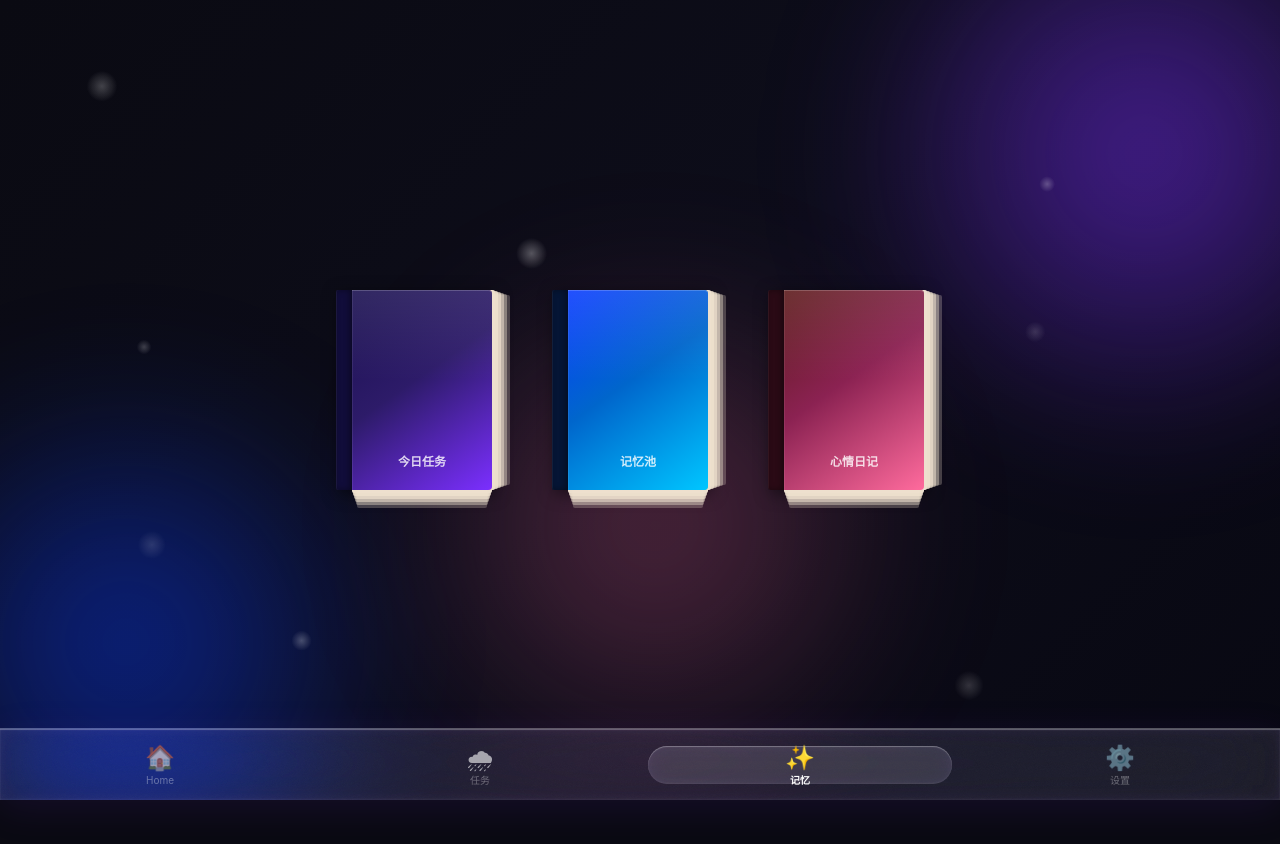
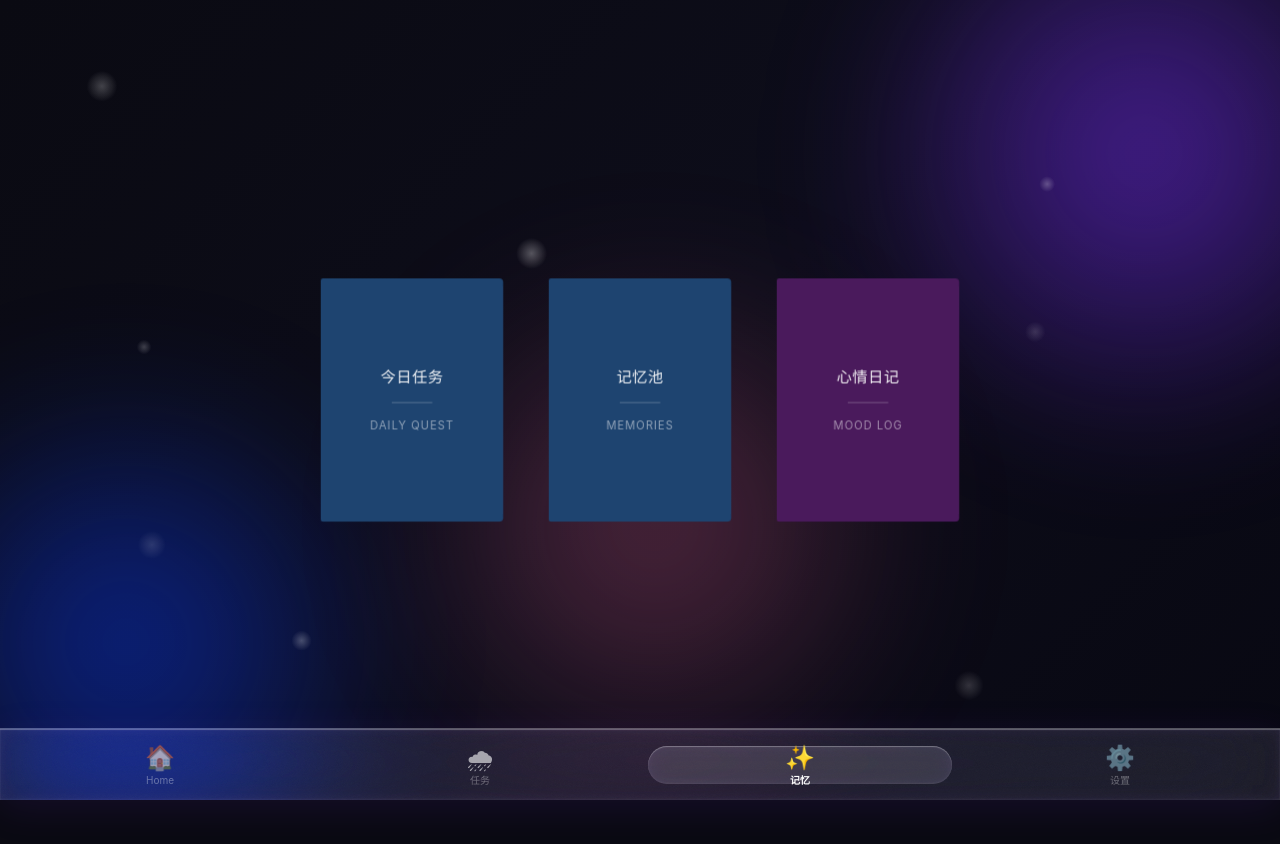
Before and after one commit to LingzheM/earth_daily_job, a Next.js app in the folder earth-daily-jobs-app/: page /pond in a window 1280 px wide. Shown: the top 844 px of the page. Built offline with nearby package versions, Linux system fonts and the light colour scheme.

Commit message:
adjust book style

```diff
--- a/earth-daily-jobs-app/src/app/pond/page.tsx
+++ b/earth-daily-jobs-app/src/app/pond/page.tsx
@@ -5,19 +5,33 @@ import BookCard from '@/components/ui/BookCard';
 export default function PondPage() {
   return (
     <main className="flex flex-col items-center justify-center min-h-screen">
-      <div style={{ display: 'flex', gap: '40px', flexWrap: 'wrap', justifyContent: 'center', alignItems: 'flex-end' }}>
-        <BookCard title="今日任务" />
+      <div style={{
+        display: 'flex',
+        gap: '48px',
+        flexWrap: 'wrap',
+        justifyContent: 'center',
+        alignItems: 'flex-end',
+        padding: '0 24px',
+      }}>
         <BookCard
-          coverColor="linear-gradient(145deg, #0A3CFF 0%, #0066CC 45%, #00C6FF 100%)"
-          innerColor="linear-gradient(160deg, #003070 0%, #0066CC 55%, #5DCAA5 100%)"
-          spineColor="#051535"
-          title="记忆池"
+          title="今日任务"
+          subtitle="DAILY QUEST"
         />
         <BookCard
-          coverColor="linear-gradient(145deg, #5C1A1A 0%, #8B2252 45%, #FF6B9D 100%)"
-          innerColor="linear-gradient(160deg, #4A0E30 0%, #C43A6A 55%, #FFB3D1 100%)"
-          spineColor="#2A0A15"
+          coverColor="#1e4470"
+          innerColor="#e8ddd0"
+          spineColor="#122e4a"
+          thicknessColor="#163858"
+          title="记忆池"
+          subtitle="MEMORIES"
+        />
+        <BookCard
+          coverColor="#4a1a5c"
+          innerColor="#f0e6f0"
+          spineColor="#2a0a35"
+          thicknessColor="#3a1248"
           title="心情日记"
+          subtitle="MOOD LOG"
         />
       </div>
     </main>
--- a/earth-daily-jobs-app/src/components/ui/BookCard.tsx
+++ b/earth-daily-jobs-app/src/components/ui/BookCard.tsx
@@ -5,123 +5,122 @@ import { motion } from 'framer-motion';
 import { springBookFlip } from '@/lib/animations';
 
 interface BookCardProps {
-  /** 封面外侧颜色（CSS background 字符串） */
   coverColor?: string;
-  /** 封面内侧颜色（翻开后可见） */
   innerColor?: string;
-  /** 书脊颜色 */
   spineColor?: string;
-  /** 封面标题文字（可选） */
+  thicknessColor?: string;
   title?: string;
-  /** 宽度（含书脊），默认 156px */
+  subtitle?: string;
   width?: number;
-  /** 高度，默认 200px */
   height?: number;
 }
 
 const SPINE_WIDTH = 16;
-const PAGE_COUNT = 6;
+const THICKNESS = 4;
 
 export default function BookCard({
-  coverColor = 'linear-gradient(145deg, #1a1050 0%, #2D1B69 45%, #7B2FFF 100%)',
-  innerColor = 'linear-gradient(160deg, #3a1050 0%, #9B2E7F 55%, #FF6B9D 100%)',
-  spineColor = '#110D3A',
+  coverColor = '#1e4470',
+  innerColor = '#e8ddd0',
+  spineColor = '#122e4a',
+  thicknessColor = '#163858',
   title,
-  width = 156,
-  height = 200,
+  subtitle,
+  width = 180,
+  height = 240,
 }: BookCardProps) {
   const [isHovered, setIsHovered] = useState(false);
-  const coverWidth = width - SPINE_WIDTH;
 
   return (
+    // perspective 放最外层
+    <div style={{ perspective: '1200px' }}>
+
+      {/* book-group — preserve-3d 建立 3D 上下文，hover 监听在整本书上 */}
       <div
-      aria-label="书本"
         style={{
-        perspective: '800px',
-        perspectiveOrigin: '30% 40%',
-        width: width + 20,
-        height: height + 20,
+          transformStyle: 'preserve-3d',
+          position: 'relative',
+          width,
+          height,
           cursor: 'pointer',
         }}
         onMouseEnter={() => setIsHovered(true)}
         onMouseLeave={() => setIsHovered(false)}
       >
-      <div style={{ position: 'relative', width, height }}>
 
-        {/* 后封面 */}
+        {/* 后封面 — 最底层，不动 */}
+        <div style={{
+          position: 'absolute',
+          width,
+          height,
+          background: '#1a3a5c',
+          borderRadius: 3,
+        }} />
+
+        {/* 书页 — CSS repeating-linear-gradient 模拟纸张纹理 */}
+        <div style={{
+          position: 'absolute',
+          width: width - 8,
+          height: height - 8,
+          left: 8,
+          top: 4,
+          background: '#f5f0e6',
+          borderRadius: '0 3px 3px 0',
+          transform: 'translateZ(1px)',
+          overflow: 'hidden',
+        }}>
+          {/* 页面横线纹理 */}
           <div style={{
             position: 'absolute',
             inset: 0,
-          background: '#0E0A2D',
-          borderRadius: '2px 4px 4px 2px',
-          boxShadow: '3px 4px 16px rgba(0,0,0,0.5)',
+            background: 'repeating-linear-gradient(to bottom, transparent 0px, transparent 5px, rgba(0,0,0,0.03) 5px, rgba(0,0,0,0.03) 5.5px)',
           }} />
-
-        {/* 书页 — 右侧 6 层，向右溢出 */}
-        {Array.from({ length: PAGE_COUNT }, (_, i) => (
-          <div key={`pr-${i}`} style={{
-            position: 'absolute',
-            right: -(i + 1) * 3,
-            top: i,
-            width: 20,
-            height: height - i * 2,
-            background: `rgba(237, 224, 206, ${1 - i * 0.15})`,
-            borderRadius: '0 2px 2px 0',
-          }} />
-        ))}
-
-        {/* 书页 — 底部 6 层，向下溢出 */}
-        {Array.from({ length: PAGE_COUNT }, (_, i) => (
-          <div key={`pb-${i}`} style={{
-            position: 'absolute',
-            bottom: -(i + 1) * 3,
-            left: SPINE_WIDTH + i,
-            width: coverWidth - i * 2,
-            height: 20,
-            background: `rgba(237, 224, 206, ${1 - i * 0.15})`,
-            borderRadius: '0 0 2px 2px',
-          }} />
-        ))}
-
-        {/* 封面内侧 — 封面翻开后露出，z-index 在封面下方 */}
+          {/* 右侧页边纹理 */}
           <div style={{
             position: 'absolute',
-          left: SPINE_WIDTH,
-          top: 0,
-          width: coverWidth,
-          height,
-          background: innerColor,
-          borderRadius: '0 4px 4px 0',
-          zIndex: 2,
+            right: 0, top: 2, bottom: 2,
+            width: 3,
+            background: 'repeating-linear-gradient(to bottom, #f5f0e6 0px, #f5f0e6 1.5px, #e8e0d0 1.5px, #e8e0d0 2px)',
           }} />
-
-        {/* 书脊 — z-index 最高，始终在最前 */}
+          {/* 底部页边纹理 */}
           <div style={{
             position: 'absolute',
-          left: 0,
-          top: 0,
+            bottom: 0, left: 2, right: 2,
+            height: 3,
+            background: 'repeating-linear-gradient(to right, #f5f0e6 0px, #f5f0e6 1.5px, #e8e0d0 1.5px, #e8e0d0 2px)',
+          }} />
+        </div>
+
+        {/* 书脊 — rotateY(-90deg) 旋转到 3D 侧面 */}
+        <div style={{
+          position: 'absolute',
+          left: 0, top: 0,
           width: SPINE_WIDTH,
-          height: '100%',
+          height,
           background: spineColor,
-          borderRadius: '2px 0 0 2px',
-          boxShadow:
-            'inset -2px 0 6px rgba(0,0,0,0.40), inset 1px 0 0 rgba(255,255,255,0.06)',
-          zIndex: 4,
+          transform: 'rotateY(-90deg)',
+          transformOrigin: 'right center',
+          borderRadius: '3px 0 0 3px',
+        }}>
+          <div style={{
+            position: 'absolute',
+            top: 40, bottom: 40,
+            left: 4, right: 4,
+            borderTop: '1px solid rgba(255,255,255,0.12)',
+            borderBottom: '1px solid rgba(255,255,255,0.12)',
           }} />
+        </div>
 
-        {/* 前封面 — rotateY 翻页动画 */}
+        {/* 前封面 — translateZ(SPINE_WIDTH) 抬起到书脊厚度，再 rotateY 翻开 */}
         <motion.div
           style={{
             position: 'absolute',
-            left: SPINE_WIDTH,
-            top: 0,
-            width: coverWidth,
+            width,
             height,
+            transformStyle: 'preserve-3d',
             transformOrigin: 'left center',
-            zIndex: 3,
-            willChange: 'transform',
+            z: SPINE_WIDTH,
           }}
-          animate={{ rotateY: isHovered ? -35 : 0 }}
+          animate={{ rotateY: isHovered ? -28 : 0 }}
           transition={springBookFlip}
         >
           {/* 封面外侧 */}
@@ -129,39 +128,87 @@ export default function BookCard({
             position: 'absolute',
             inset: 0,
             background: coverColor,
-            borderRadius: '0 4px 4px 0',
-            boxShadow:
-              'inset 0 1px 0 rgba(255,255,255,0.20), inset 1px 0 0 rgba(255,255,255,0.08)',
-            overflow: 'hidden',
+            borderRadius: '2px 4px 4px 2px',
+            backfaceVisibility: 'hidden',
+            display: 'flex',
+            flexDirection: 'column',
+            justifyContent: 'center',
+            alignItems: 'center',
+            padding: '2rem',
+            boxSizing: 'border-box',
           }}>
-            {/* 顶部光泽条 */}
+            {title && (
+              <div style={{
+                color: 'rgba(255,255,255,0.95)',
+                fontSize: 15,
+                fontWeight: 500,
+                textAlign: 'center',
+                letterSpacing: 0.5,
+                lineHeight: 1.4,
+              }}>
+                {title}
+              </div>
+            )}
+            {(title || subtitle) && (
+              <div style={{
+                width: 40, height: 1,
+                background: 'rgba(255,255,255,0.25)',
+                margin: '14px 0',
+              }} />
+            )}
+            {subtitle && (
+              <div style={{
+                color: 'rgba(255,255,255,0.5)',
+                fontSize: 11,
+                letterSpacing: 1,
+              }}>
+                {subtitle}
+              </div>
+            )}
+          </div>
+
+          {/* 封面内侧 — rotateY(180deg) 背面，翻开时可见 */}
           <div style={{
             position: 'absolute',
-              top: 0,
-              left: 0,
-              right: 0,
-              height: '45%',
-              background: 'linear-gradient(180deg, rgba(255,255,255,0.10) 0%, transparent 100%)',
-              pointerEvents: 'none',
+            inset: 0,
+            background: innerColor,
+            borderRadius: '2px 4px 4px 2px',
+            backfaceVisibility: 'hidden',
+            transform: 'rotateY(180deg)',
           }} />
 
-            {/* 封面标题（可选） */}
-            {title && (
-              <span style={{
+          {/* 封面厚度 — 顶边，rotateX(90deg) 折到上方 */}
+          <div style={{
             position: 'absolute',
-                bottom: 20,
-                left: 10,
-                right: 10,
-                color: 'rgba(255,255,255,0.82)',
-                fontSize: 12,
-                fontWeight: 600,
-                textAlign: 'center',
-                lineHeight: 1.3,
-              }}>
-                {title}
-              </span>
-            )}
-          </div>
+            top: 0, left: 0, right: 0,
+            height: THICKNESS,
+            background: thicknessColor,
+            transformOrigin: 'bottom',
+            transform: 'rotateX(90deg)',
+            borderRadius: '2px 2px 0 0',
+          }} />
+
+          {/* 封面厚度 — 右边，rotateY(90deg) 折到右侧 */}
+          <div style={{
+            position: 'absolute',
+            top: 0, right: 0,
+            width: THICKNESS,
+            height: '100%',
+            background: thicknessColor,
+            transformOrigin: 'left',
+            transform: 'rotateY(90deg)',
+          }} />
+
+          {/* 封面厚度 — 底边，rotateX(-90deg) 折到下方 */}
+          <div style={{
+            position: 'absolute',
+            bottom: 0, left: 0, right: 0,
+            height: THICKNESS,
+            background: thicknessColor,
+            transformOrigin: 'top',
+            transform: 'rotateX(-90deg)',
+            borderRadius: '0 0 2px 2px',
+          }} />
         </motion.div>
 
       </div>
```
Lines whose indentation alone changed are shown as unchanged.
